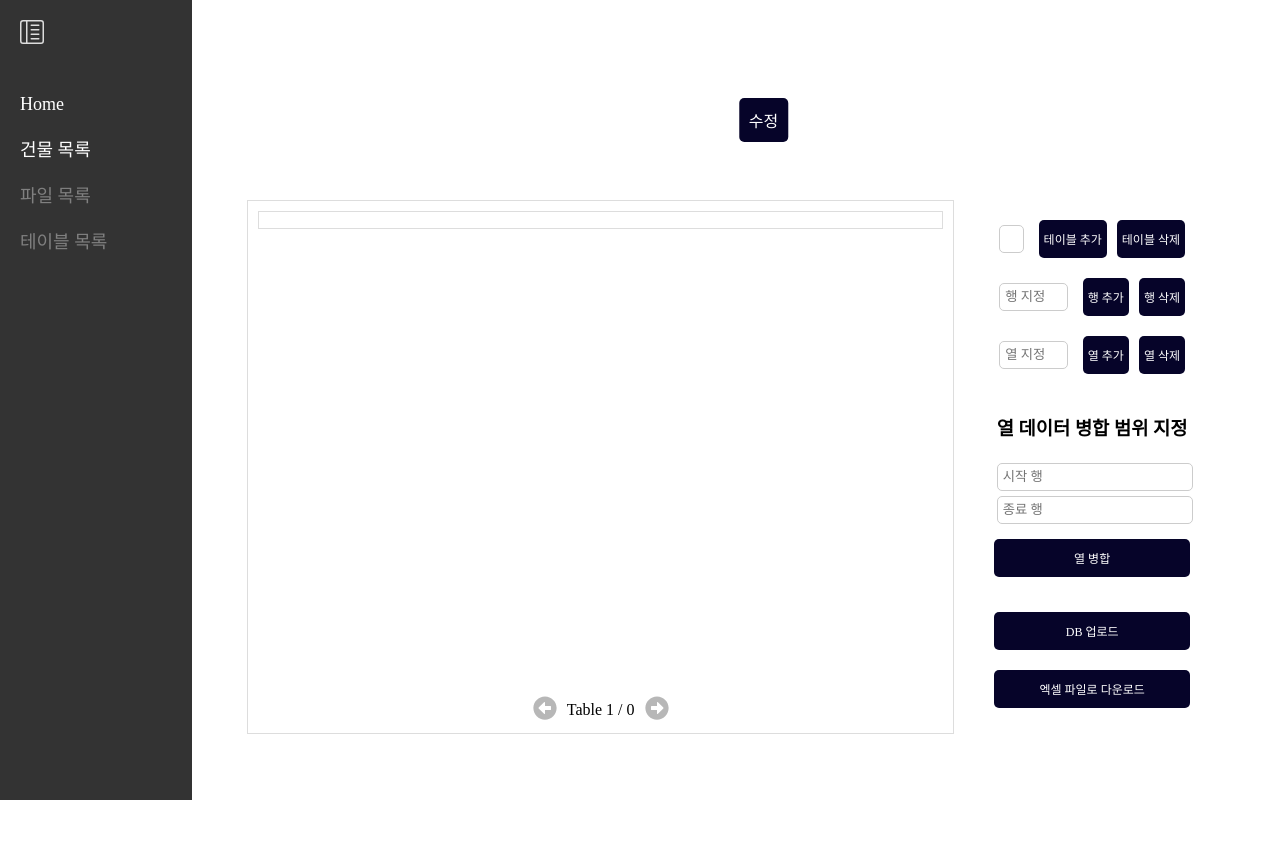
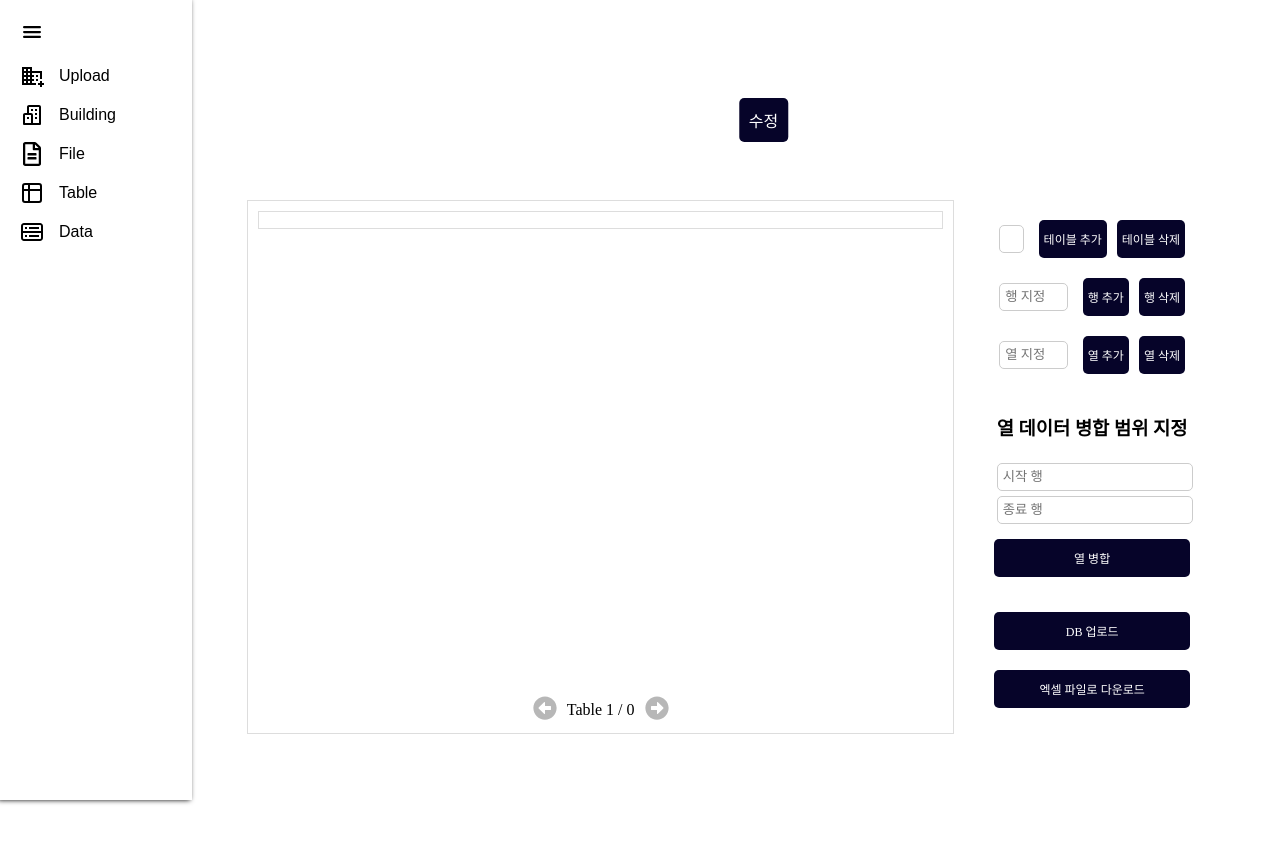
Before and after one commit to SKKUsanhak/frontend, a React (Create React App) app: page /excelEditor in a window 1280 px wide. Shown: the top 842 px of the page. Built offline with nearby package versions, Linux system fonts and the light colour scheme; a web font is replaced by a local one.

Commit message:
Sidebar amend

```diff
--- a/src/component/sidebar/Sidebar.css
+++ b/src/component/sidebar/Sidebar.css
@@ -4,13 +4,13 @@
     position: fixed;
     top: 0;
     left: 0;
-    background-color: #333;
+    background-color: white;
+    box-shadow: -2px 0 5px black;
     display: flex;
     flex-direction: column;
     align-items: flex-start; /* 왼쪽 정렬 */
     z-index: 9999;
     transition: width 0.5s ease; /* 너비 변화에 대한 애니메이션 효과 */
-    font-family: "LineFont";
 }
 
 .sidebar.collapsed {
@@ -28,35 +28,44 @@
     display: none; /* 축소된 사이드바에서는 링크 숨김 */
 }
 
+.sidebar-item {
+    display: flex;
+    align-items: center;
+    margin-bottom: 15px; /* 링크들 간의 간격 추가 */
+}
+
+.sidebar-link-icon {
+    margin-right: 15px; /* 아이콘과 텍스트 간의 간격 */
+    font-size: 24px; /* 아이콘 크기 조정 */
+}
+
+.sidebar-link-icon-file {
+    margin-right: 15px; /* 파일 아이콘과 텍스트 간의 간격 */
+    font-size: 28px; /* 아이콘 크기 조정 */
+}
+
 .sidebar a {
-    color: white;
-    padding: 10px 0;
+    color: rgb(0, 0, 0);
     text-decoration: none;
-    font-size: 18px;
-    transition: opacity 0.3s ease; /* 투명도 변화에 대한 애니메이션 효과 */
-    width: 100%; /* 전체 너비를 차지하도록 설정 */
+    font-size: 16px;
+    transition: opacity 0.5s ease; /* 투명도 변화에 대한 애니메이션 효과 */
+    width: calc(100% - 45px); /* 아이콘을 제외한 너비 */
     text-align: left; /* 텍스트 왼쪽 정렬 */
 }
 
 .sidebar a.active {
-    background-color: #575757;
-    border-radius: 4px;
+    border-radius: 10px;
 }
 
 .sidebar a:hover {
-    background-color: #575757;
-}
-
-.sidebar a.disabled {
-    color: gray;
-    pointer-events: none; /* 클릭 불가능하게 설정 */
+    font-family: "LineFontBold";
+    border-radius: 10px;
 }
 
 .sidebar-icon {
     margin-top: 20px;
     margin-left: 20px; /* 아이콘 위치 고정 */
-    color: #ddd;
     font-size: 24px;
     cursor: pointer;
-    margin-bottom: 20px;
+    color: rgb(0, 0, 0);
 }
--- a/src/component/sidebar/Sidebar.jsx
+++ b/src/component/sidebar/Sidebar.jsx
@@ -1,31 +1,46 @@
 import React, { useState } from 'react';
-import { NavLink, useLocation } from 'react-router-dom';
-import { BsLayoutTextSidebarReverse } from "react-icons/bs";
+import { NavLink } from 'react-router-dom';
+import { IoMenu } from "react-icons/io5";
 import './Sidebar.css';
+import { MdDomainAdd } from "react-icons/md";
+import { BiBuildings } from "react-icons/bi";
+import { FaRegFileAlt } from "react-icons/fa";
+import { FiTable } from "react-icons/fi";
+import { CgDatabase } from "react-icons/cg";
 
 const Sidebar = ({ onToggle }) => {
     const [isCollapsed, setIsCollapsed] = useState(false);
-    const location = useLocation();
 
     const toggleSidebar = () => {
         setIsCollapsed(!isCollapsed);
         onToggle(!isCollapsed); // 부모 컴포넌트에 상태 전달
     };
 
-    // 경로에 따라 활성화 상태를 결정하는 함수
-    const isLinkActive = (path) => {
-        return location.pathname.startsWith(path);
-    };
-
     return (
         <div className={`sidebar ${isCollapsed ? 'collapsed' : ''}`}>
-            <BsLayoutTextSidebarReverse className="sidebar-icon" onClick={toggleSidebar} />
+            <IoMenu className="sidebar-icon" onClick={toggleSidebar} />
             {!isCollapsed && (
                 <div className="sidebar-links">
-                    <NavLink to="/" className="sidebar-link" activeClassName="active">Home</NavLink>
-                    <NavLink to="/buildings" className={`sidebar-link ${isLinkActive('/buildings') ? 'active' : ''}`}>건물 목록</NavLink>
-                    <NavLink to="/buildings/:buildingId/files" className={`sidebar-link ${isLinkActive('/buildings') && isLinkActive('/files') ? 'active' : 'disabled'}`}>파일 목록</NavLink>
-                    <NavLink to="/buildings/:buildingId/files/:fileId/tables" className={`sidebar-link ${isLinkActive('/buildings') && isLinkActive('/files') && isLinkActive('/tables') ? 'active' : 'disabled'}`}>테이블 목록</NavLink>
+                    <div className="sidebar-item">
+                        <MdDomainAdd className="sidebar-link-icon"/>
+                        <NavLink to="/buildings/upload" className="sidebar-link" activeClassName="active">Upload</NavLink>
+                    </div>
+                    <div className="sidebar-item">
+                        <BiBuildings className="sidebar-link-icon"/>
+                        <NavLink to="/buildings" className="sidebar-link" activeClassName="active">Building</NavLink>
+                    </div>
+                    <div className="sidebar-item">
+                        <FaRegFileAlt className="sidebar-link-icon"/>
+                        <NavLink to="/buildings/:buildingId/files" className="sidebar-link" activeClassName="active">File</NavLink>
+                    </div>
+                    <div className="sidebar-item">
+                        <FiTable className="sidebar-link-icon"/>
+                        <NavLink to="/buildings/:buildingId/files/:fileId/tables" className="sidebar-link" activeClassName="active">Table</NavLink>
+                    </div>
+                    <div className="sidebar-item">
+                        <CgDatabase className="sidebar-link-icon"/>
+                        <NavLink to="/buildings/:buildingId/files/:fileId/tables/:tableId/datas" className="sidebar-link" activeClassName="active">Data</NavLink>
+                    </div>
                 </div>
             )}
         </div>
```
